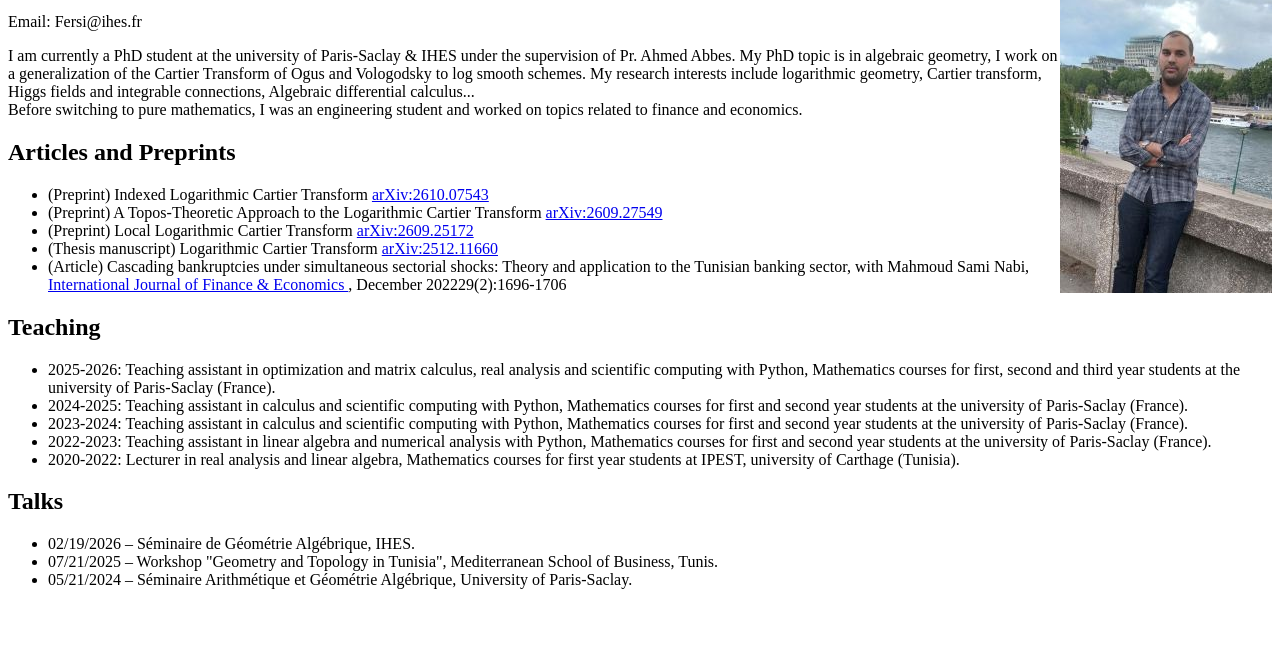
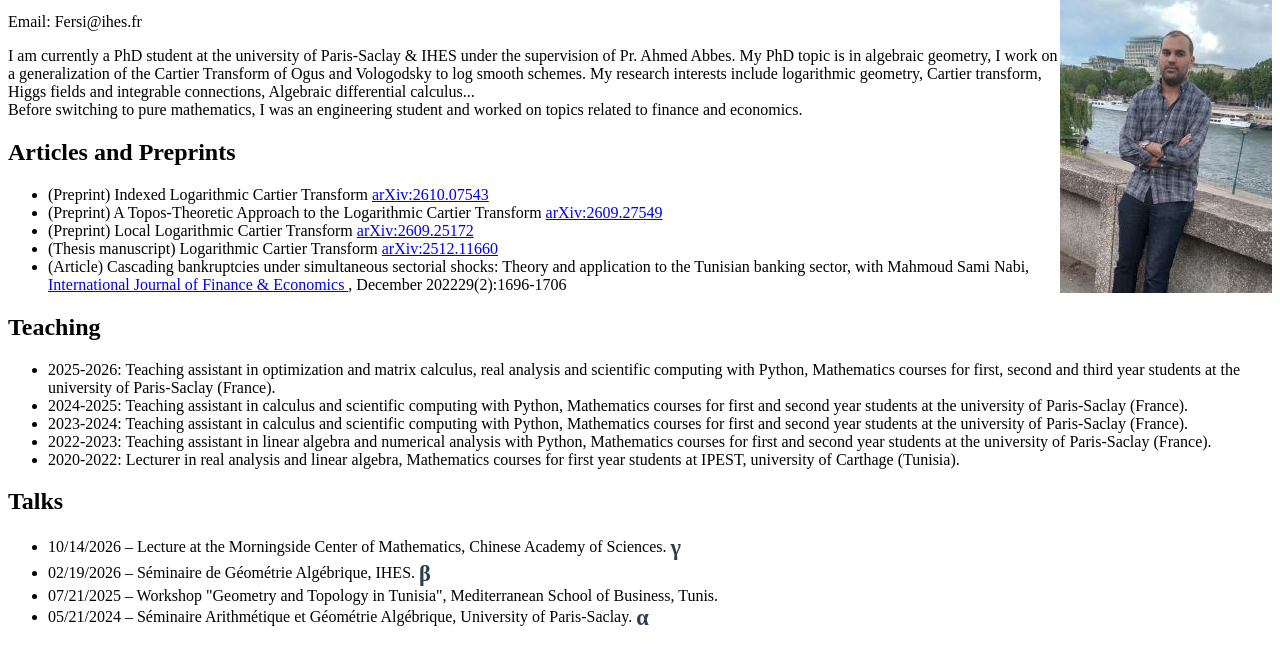
Before and after one commit to Fersi-Sami/Fersi, a plain HTML site: page index.html in a window 1280 px wide. Shown: the part 137-800 px from the top of the page. Drawn offline with Linux system fonts and the light colour scheme.

Commit message:
Add files via upload

```diff
--- a/index.html
+++ b/index.html
@@ -47,9 +47,16 @@ Before switching to pure mathematics, I was an engineering student and worked on
 <h2>Talks</h2>
 
 <ul>
-<li>02/19/2026 – Séminaire de Géométrie Algébrique, IHES.</li>
+<li>10/14/2026 – Lecture at the Morningside Center of Mathematics, Chinese Academy of Sciences.<a href="http://www.mcm.ac.cn/events/lectures/202610/t20261008_1201766.html" style="text-decoration: none; color: inherit;">
+  <span style="font-size: 1.4em; font-weight: bold; color: #2c3e50; vertical-align: middle;">γ</span>
+</a></li>
+<li>02/19/2026 – Séminaire de Géométrie Algébrique, IHES.<a href="https://indico.math.cnrs.fr/event/15921/" style="text-decoration: none; color: inherit;">
+  <span style="font-size: 1.4em; font-weight: bold; color: #2c3e50; vertical-align: middle;">β</span>
+</a></li>
 <li>07/21/2025 – Workshop "Geometry and Topology in Tunisia", Mediterranean School of Business, Tunis.</li>
-<li>05/21/2024 – Séminaire Arithmétique et Géométrie Algébrique, University of Paris-Saclay.</li>
+<li>05/21/2024 – Séminaire Arithmétique et Géométrie Algébrique, University of Paris-Saclay.<a href="https://www.imo.universite-paris-saclay.fr/en/events/7367" style="text-decoration: none; color: inherit;">
+  <span style="font-size: 1.4em; font-weight: bold; color: #2c3e50; vertical-align: middle;">α</span>
+</a></li>
 </ul>
 
 </body>
```
